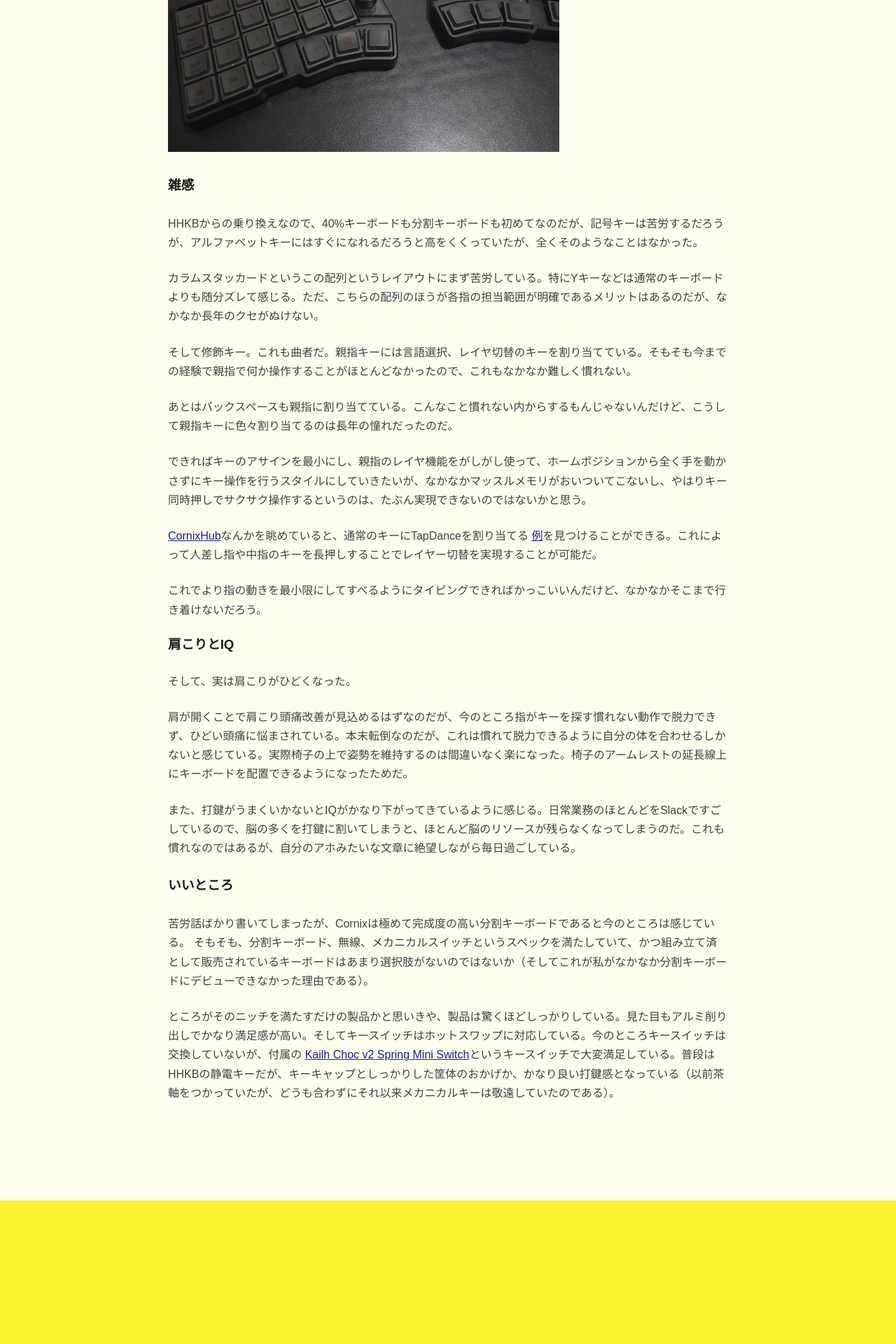
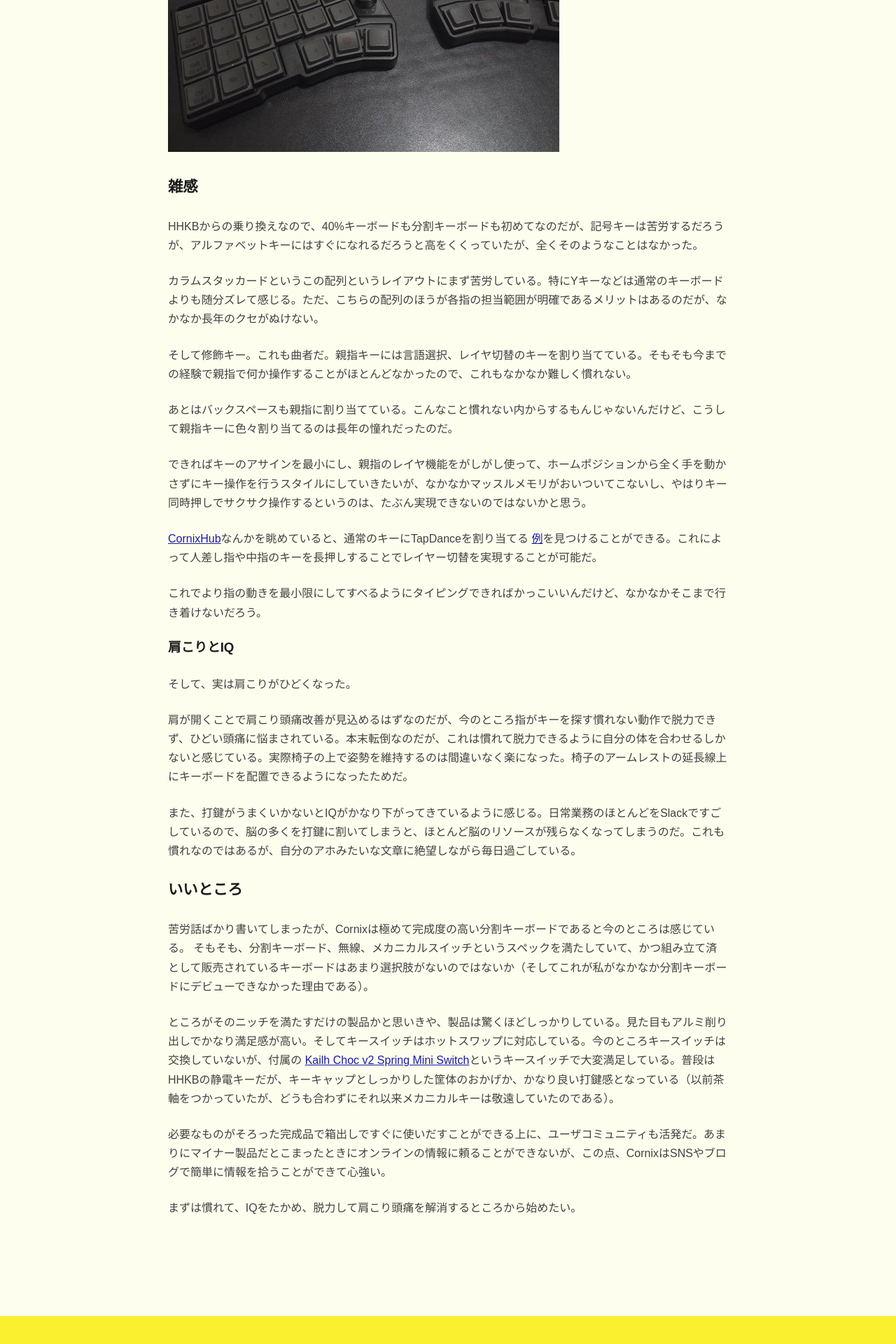
Before and after one commit to guntamania/guntamania.github.io, a Jekyll site: the page built from _posts/2026-02-06-cornix_trial.md, in a window 1280 px wide. Shown: the part 678-2598 px from the top of the page at 70% size. Built offline with Jekyll 4.4.1, drawn with Linux system fonts in a browser that asks for light colours; before the commit the page ends 2433 px from its top, so only the background shows below that.

Commit message:
update css

```diff
--- a/_layouts/home.html
+++ b/_layouts/home.html
@@ -17,8 +17,8 @@
             <h2>About ME</h2>
             <p>Hiroki YAMADA / guntama</p>
             <p class="socialmedia-icons-wrapper">
-                <a class="no-underline" href="https://twitter.com/guntamania">
-                    <img src="/assets/icons/twitter_logo_icon.svg" class="icon-socialmedia" alt="Twitter" />
+                <a class="no-underline" href="https://x.com/guntamania">
+                    <img src="/assets/icons/x_logo.svg" class="icon-socialmedia" alt="Twitter" />
                 </a>
                 <a class="no-underline" href="https://github.com/guntamania">
                     <img src="/assets/icons/github_logo_icon.svg" class="icon-socialmedia" alt="GitHub" />
--- a/_posts/2026-02-06-cornix_trial.md
+++ b/_posts/2026-02-06-cornix_trial.md
@@ -41,3 +41,7 @@
 そもそも、分割キーボード、無線、メカニカルスイッチというスペックを満たしていて、かつ組み立て済として販売されているキーボードはあまり選択肢がないのではないか（そしてこれが私がなかなか分割キーボードにデビューできなかった理由である）。
 
 ところがそのニッチを満たすだけの製品かと思いきや、製品は驚くほどしっかりしている。見た目もアルミ削り出しでかなり満足感が高い。そしてキースイッチはホットスワップに対応している。今のところキースイッチは交換していないが、付属の [Kailh Choc v2 Spring Mini Switch](https://keeb-on.com/products/kailh-choc-v2-spring-mini-switch)というキースイッチで大変満足している。普段はHHKBの静電キーだが、キーキャップとしっかりした筐体のおかげか、かなり良い打鍵感となっている（以前茶軸をつかっていたが、どうも合わずにそれ以来メカニカルキーは敬遠していたのである）。
+
+必要なものがそろった完成品で箱出しですぐに使いだすことができる上に、ユーザコミュニティも活発だ。あまりにマイナー製品だとこまったときにオンラインの情報に頼ることができないが、この点、CornixはSNSやブログで簡単に情報を拾うことができて心強い。
+
+まずは慣れて、IQをたかめ、脱力して肩こり頭痛を解消するところから始めたい。
--- a/assets/css/style.scss
+++ b/assets/css/style.scss
@@ -153,7 +153,7 @@
         margin-top: 12px;
     }
     h2 {
-        font-size: 14pt;
+        font-size: 16pt;
         margin-top: 12px;
     }
     h3 {
@@ -322,7 +322,7 @@
         background-color: $article-bg-dark;
     }
     .list-item-img, .icon-socialmedia {
-        fill: $primary-text-dark;
+        filter: brightness(0) invert(1);
     }
     .work-technical {
         color: $secondary; // Assuming secondary doesn't change
--- a/assets/js/script.js
+++ b/assets/js/script.js
@@ -52,13 +52,32 @@
   info.t = 0;
   canvasList = [];
   colorList = [];
+
+  // canvas要素の存在チェック
+  var canvasElement = document.getElementById("canvas");
+  if (!canvasElement) {
+    console.warn("Canvas element not found");
+    return;
+  }
+
   // canvas1個めの色指定
-  canvasList.push(document.getElementById("canvas"));
-  const color = rgbtohex($(".main-article").css("background-color"));
+  canvasList.push(canvasElement);
+
+  // .main-article要素の背景色を取得（存在しない場合はデフォルト色）
+  var color = "#fefeee"; // デフォルト色
+  var mainArticle = $(".main-article");
+  if (mainArticle.length > 0) {
+    var bgColor = mainArticle.css("background-color");
+    if (bgColor) {
+      color = rgbtohex(bgColor);
+    }
+  }
   colorList.push([color]);
+
   // 各キャンバスの初期化
   for (var canvasIndex in canvasList) {
     var canvas = canvasList[canvasIndex];
+    if (!canvas) continue;
     canvas.width = document.documentElement.clientWidth; //Canvasのwidthをウィンドウの幅に合わせる
     canvas.height = 1000; //波の高さ
     canvas.contextCache = canvas.getContext("2d");
```
Also changed, not shown: assets/icons/x_logo.svg (added), 3 other files.
